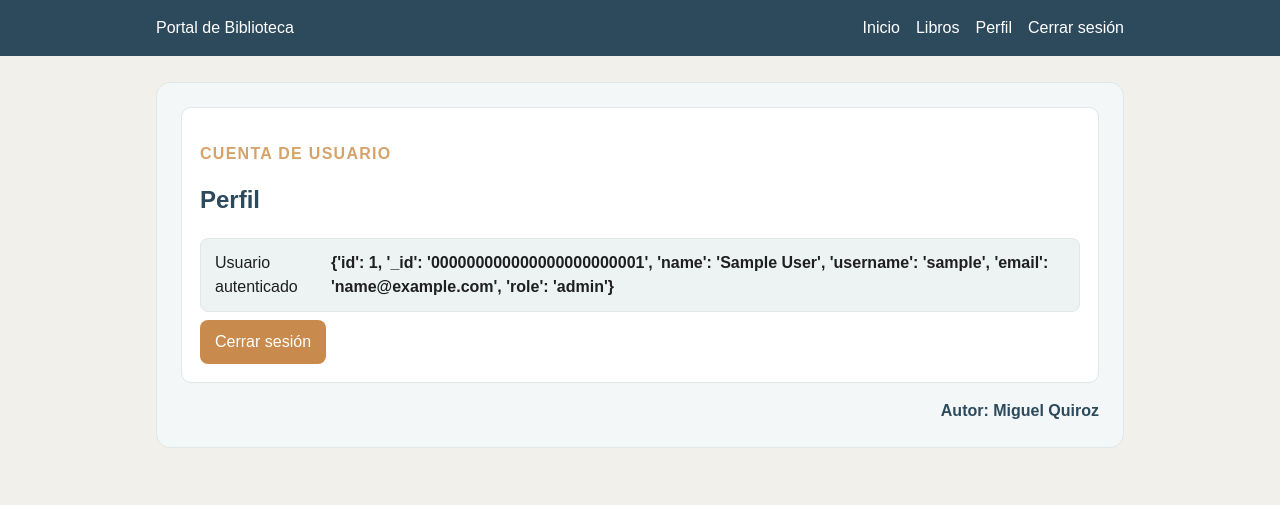
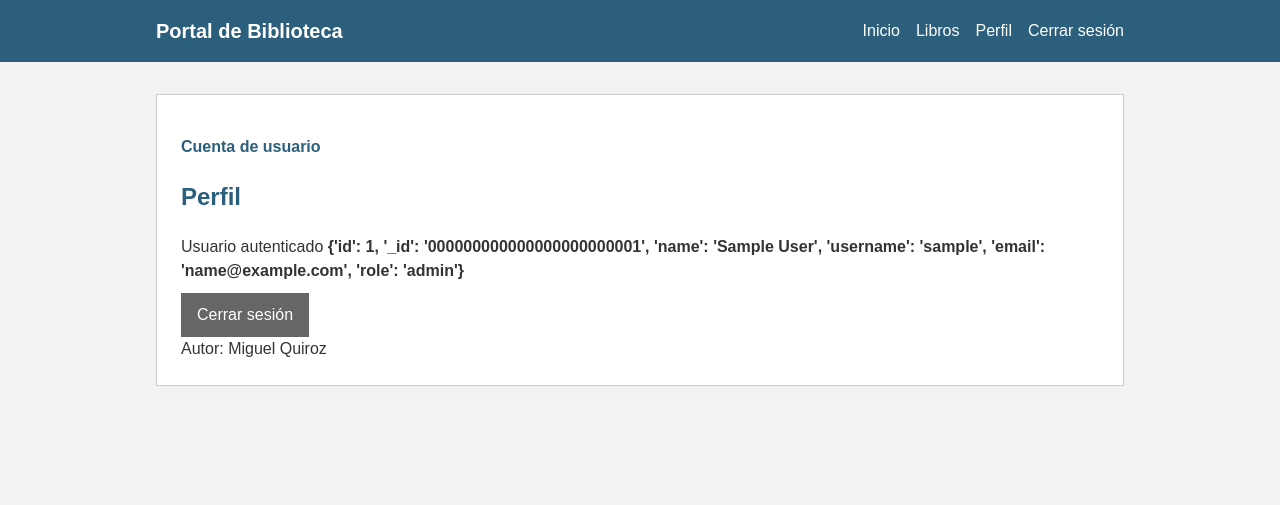
Before and after one commit to compucel724-bit/cursos_luz, a Flask app: page /perfil in a window 1280 px wide. Shown: the top 505 px of the page. Run offline with Flask 3, Linux system fonts and the light colour scheme; the visitor is signed in with stand-in values (Sample User, id 1).

Commit message:
Restaura estilo base del portal

```diff
--- a/static/style.css
+++ b/static/style.css
@@ -1,93 +1,109 @@
 :root {
-    --fondo: #f2f0eb;
-    --panel: #ffffff;
-    --principal: #2d4a5d;
-    --secundario: #8ca6a6;
-    --acento: #d5a36a;
-    --texto: #1f1f1f;
-    --borde: #dfe7e7;
-    --boton: #3f6b7d;
-    --boton2: #c98b4d;
-    --exito: #2d7a4d;
-    --error: #a84a4a;
+    --color-texto: #333333;
+    --color-fondo: #f2f2f2;
+    --color-principal: #2c5f7c;
+    --color-secundario: #e6e6e6;
+    --color-blanco: #ffffff;
+    --color-borde: #cccccc;
+    --color-error: #a94442;
+    --color-exito: #3c763d;
+    --espacio: 16px;
 }
 
-* { box-sizing: border-box; }
+* {
+    box-sizing: border-box;
+}
 
 body {
-    margin: 0;
-    background: var(--fondo);
-    color: var(--texto);
+    background-color: var(--color-fondo);
+    color: var(--color-texto);
     font-family: Arial, sans-serif;
     line-height: 1.5;
+    margin: 0;
 }
 
 .site-header {
-    background: var(--principal);
-    color: #fff;
+    background-color: var(--color-principal);
+    color: var(--color-blanco);
 }
 
 .navbar {
-    max-width: 1000px;
-    margin: 0 auto;
-    padding: 16px;
+    align-items: center;
     display: flex;
     justify-content: space-between;
-    align-items: center;
+    margin: 0 auto;
+    max-width: 1000px;
+    padding: var(--espacio);
 }
 
-.brand,
-.nav-links a {
-    color: #fff;
+.brand {
+    color: var(--color-blanco);
+    font-size: 20px;
+    font-weight: bold;
     text-decoration: none;
 }
 
 .nav-links {
     display: flex;
-    gap: 16px;
+    gap: var(--espacio);
+}
+
+.nav-links a {
+    color: var(--color-blanco);
+    text-decoration: none;
+}
+
+.nav-links a:hover {
+    text-decoration: underline;
 }
 
 .container {
+    margin: 0 auto;
     max-width: 1000px;
-    margin: 0 auto;
-    padding: 26px 16px 40px;
+    padding: 32px var(--espacio);
+}
+
+h1,
+h2 {
+    color: var(--color-principal);
 }
 
 .hero,
 .content-section,
 .form-card,
 .book-card {
-    background: var(--panel);
-    border: 1px solid var(--borde);
-    border-radius: 12px;
-    padding: 22px;
-    margin-bottom: 18px;
+    background-color: var(--color-blanco);
+    border: 1px solid var(--color-borde);
+    margin-bottom: 24px;
+    padding: 24px;
 }
 
-h1, h2 {
-    color: var(--principal);
-    margin-top: 0;
+.hero {
+    border-top: 5px solid var(--color-principal);
 }
 
 .eyebrow {
-    color: var(--acento);
+    color: var(--color-principal);
     font-weight: bold;
-    letter-spacing: 0.08em;
-    text-transform: uppercase;
 }
 
 .button {
+    background-color: var(--color-principal);
+    border: 0;
+    color: var(--color-blanco);
+    cursor: pointer;
     display: inline-block;
-    background: var(--boton);
-    color: #fff;
+    margin-top: 10px;
+    padding: 10px 16px;
     text-decoration: none;
-    padding: 10px 15px;
-    border-radius: 8px;
-    margin-top: 8px;
+}
+
+.button:hover {
+    background-color: #1d4054;
 }
 
 .button.secondary {
-    background: var(--boton2);
+    background-color: #666666;
 }
 
 .form-card {
@@ -99,78 +115,63 @@ form {
     gap: 8px;
 }
 
+label {
+    font-weight: bold;
+    margin-top: 8px;
+}
+
 input {
-    padding: 10px;
-    border: 1px solid var(--borde);
-    border-radius: 6px;
+    border: 1px solid var(--color-borde);
+    font-size: 16px;
+    padding: 9px;
 }
 
 .book-grid {
     display: grid;
+    gap: var(--espacio);
     grid-template-columns: repeat(3, 1fr);
-    gap: 16px;
 }
 
-.available { color: var(--exito); font-weight: bold; }
-.unavailable { color: var(--error); font-weight: bold; }
+.book-card h2 {
+    margin-top: 0;
+}
+
+.availability {
+    font-weight: bold;
+}
+
+.available {
+    color: var(--color-exito);
+}
+
+.unavailable {
+    color: var(--color-error);
+}
 
 .alert {
-    border: 1px solid var(--borde);
-    background: #f7f7f7;
-    padding: 10px 12px;
-    margin-bottom: 12px;
-    border-radius: 8px;
+    border: 1px solid var(--color-borde);
+    margin-bottom: var(--espacio);
+    padding: 10px;
 }
 
-.alert.success { color: var(--exito); }
-.alert.error { color: var(--error); }
-
-.profile {
-    background: #f4f7f7;
-    border: 1px solid var(--borde);
-    border-radius: 14px;
-    padding: 24px;
+.alert.success {
+    background-color: #dff0d8;
+    color: var(--color-exito);
 }
 
-.profile-card {
-    background: #fff;
-    border: 1px solid var(--borde);
-    border-radius: 10px;
-    padding: 18px;
-}
-
-.profile-user {
-    display: flex;
-    justify-content: space-between;
-    align-items: center;
-    gap: 12px;
-    background: #edf3f3;
-    border: 1px solid var(--borde);
-    border-radius: 8px;
-    padding: 12px 14px;
-    margin-top: 12px;
-}
-
-.author-signature {
-    text-align: right;
-    margin-top: 16px;
-    font-weight: bold;
-    color: var(--principal);
+.alert.error {
+    background-color: #f2dede;
+    color: var(--color-error);
 }
 
 @media (max-width: 700px) {
     .navbar,
     .nav-links {
+        align-items: flex-start;
         flex-direction: column;
-        align-items: flex-start;
     }
 
     .book-grid {
         grid-template-columns: 1fr;
     }
-
-    .profile-user {
-        flex-direction: column;
-        align-items: flex-start;
-    }
 }
```
